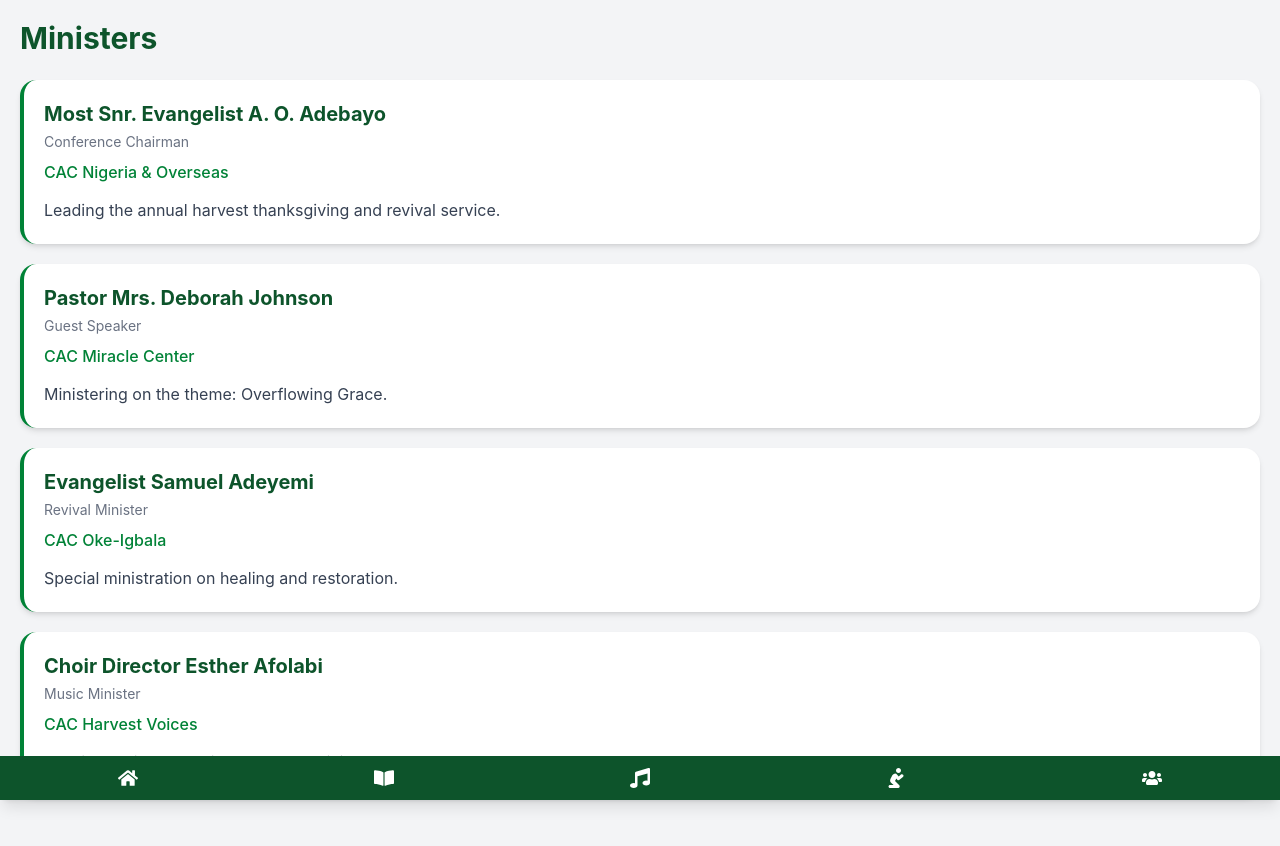
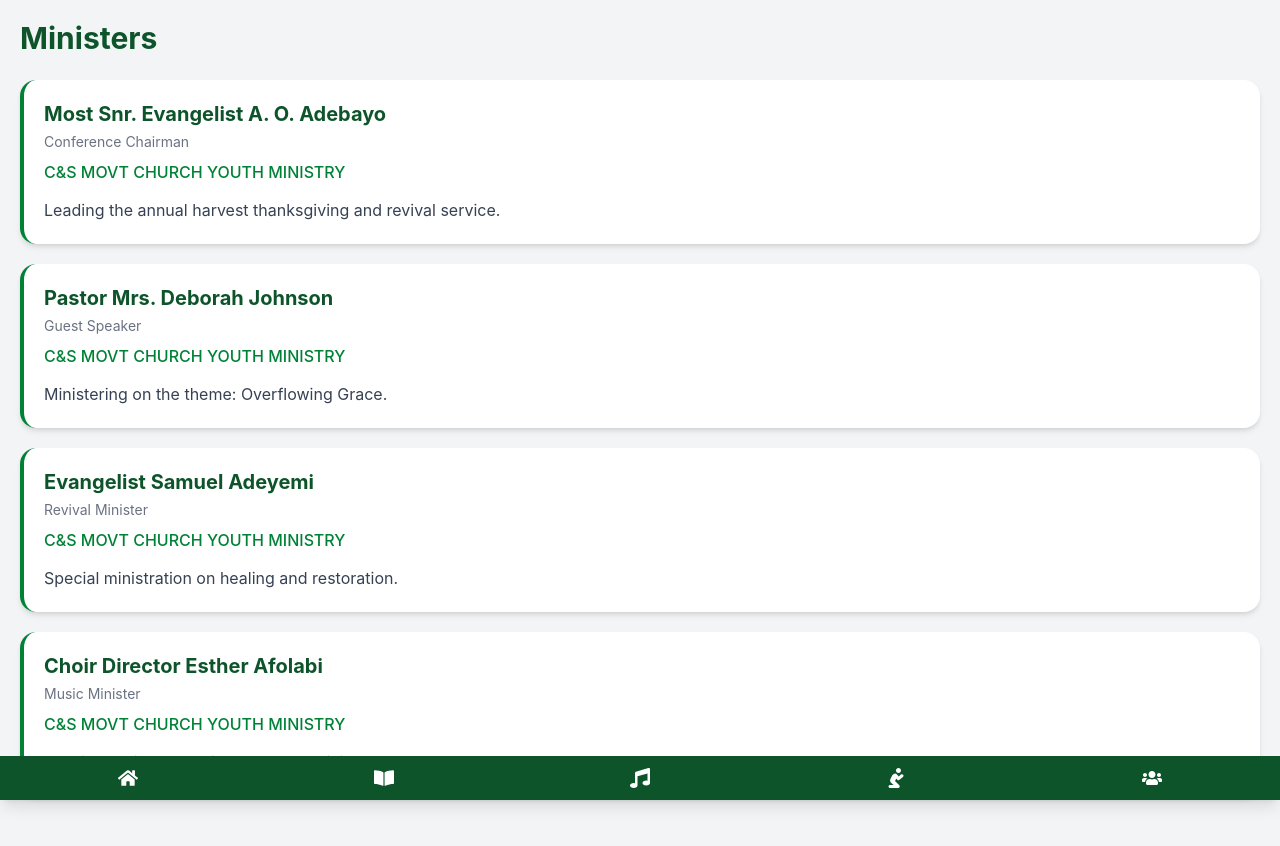
Before and after one commit to DR-EAZY/Harvest-Program, a React (Vite) app: page /ministers in a window 1280 px wide. Shown: the top 846 px of the page. Built offline with nearby package versions, Linux system fonts and the light colour scheme.

Commit message:
add new church

```diff
--- a/src/pages/Ministers.jsx
+++ b/src/pages/Ministers.jsx
@@ -3,7 +3,7 @@ const ministers = [
     id: 1,
     name: "Most Snr. Evangelist A. O. Adebayo",
     role: "Conference Chairman",
-    church: "CAC Nigeria & Overseas",
+    church: "C&S MOVT CHURCH YOUTH MINISTRY",
     message:
       "Leading the annual harvest thanksgiving and revival service."
   },
@@ -12,7 +12,7 @@ const ministers = [
     id: 2,
     name: "Pastor Mrs. Deborah Johnson",
     role: "Guest Speaker",
-    church: "CAC Miracle Center",
+    church: "C&S MOVT CHURCH YOUTH MINISTRY",
     message:
       "Ministering on the theme: Overflowing Grace."
   },
@@ -21,7 +21,7 @@ const ministers = [
     id: 3,
     name: "Evangelist Samuel Adeyemi",
     role: "Revival Minister",
-    church: "CAC Oke-Igbala",
+    church: "C&S MOVT CHURCH YOUTH MINISTRY",
     message:
       "Special ministration on healing and restoration."
   },
@@ -30,7 +30,7 @@ const ministers = [
     id: 4,
     name: "Choir Director Esther Afolabi",
     role: "Music Minister",
-    church: "CAC Harvest Voices",
+    church: "C&S MOVT CHURCH YOUTH MINISTRY",
     message:
       "Leading praise, worship, and thanksgiving hymns."
   }
```
